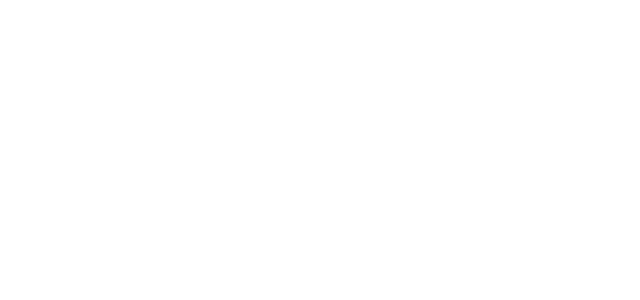
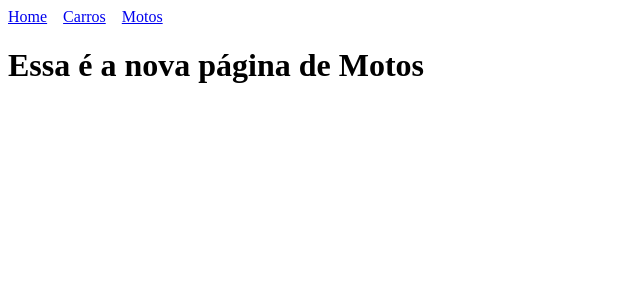
Before and after one commit to treinaweb/nuxt-fundamentos, a Nuxt app: page /motos in a window 1280 px wide. Before the commit this address had no page. Shown: the top 300 px of the page, without its empty margins (0-640 px from the left). Built offline with nearby package versions, Linux system fonts and the light colour scheme.

Commit message:
2-4 Link entre páginas

```diff
--- a/app.vue
+++ b/app.vue
@@ -1,5 +1,17 @@
 <template>
+    <nav>
+        <NuxtLink to="/">Home</NuxtLink>
+        <NuxtLink to="carros">Carros</NuxtLink>
+        <NuxtLink to="motos">Motos</NuxtLink>
+    </nav>
     <div>
         <NuxtPage />
     </div>
 </template>
+
+<style>
+nav {
+    display: flex;
+    gap: 1rem;
+}
+</style>
--- /dev/null
+++ b/pages/motos/index.vue
@@ -0,0 +1,5 @@
+<template>
+    <div>
+        <h1>Essa é a nova página de Motos</h1>
+    </div>
+</template>
```
